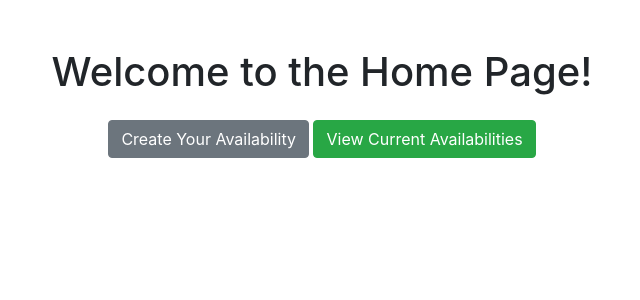
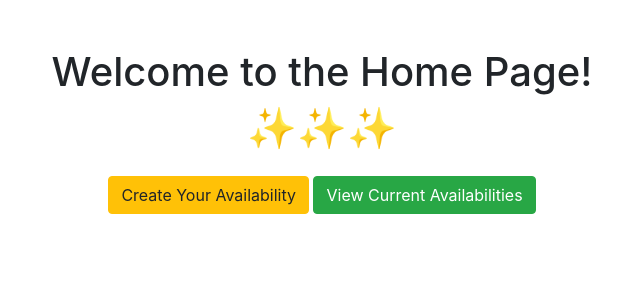
Before and after one commit to Azamat-Shogen/appointment-app-flask, a Flask app: page / in a window 1280 px wide. Shown: the top 300 px of the page, without its empty margins (318-958 px from the left). Run offline with Flask 3, Linux system fonts and the light colour scheme; some libraries are stand-ins or nearby versions.

Commit message:
udated home page

```diff
--- a/appointmentapp/templates/home.html
+++ b/appointmentapp/templates/home.html
@@ -10,8 +10,9 @@
 
   <div class="container text-center mt-5">
     <h1>Welcome to the Home Page!</h1>
+    <h1>✨✨✨</h1>
     <!-- Create Your Availability Button -->
-    <button class="btn btn-secondary mt-3" onclick="window.location='{{ url_for('addAvailability') }}'">Create Your Availability</button>
+    <button class="btn btn-warning mt-3" onclick="window.location='{{ url_for('addAvailability') }}'">Create Your Availability</button>
     <button class="btn btn-success mt-3" onclick="window.location='{{ url_for('viewAvailabilities') }}'">View Current Availabilities</button>
   </div>
 
```
